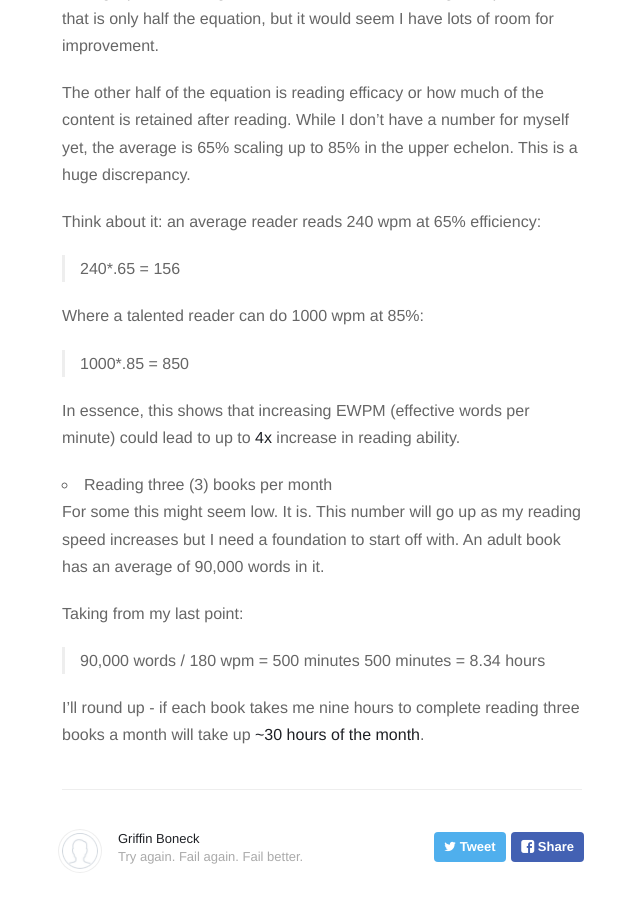
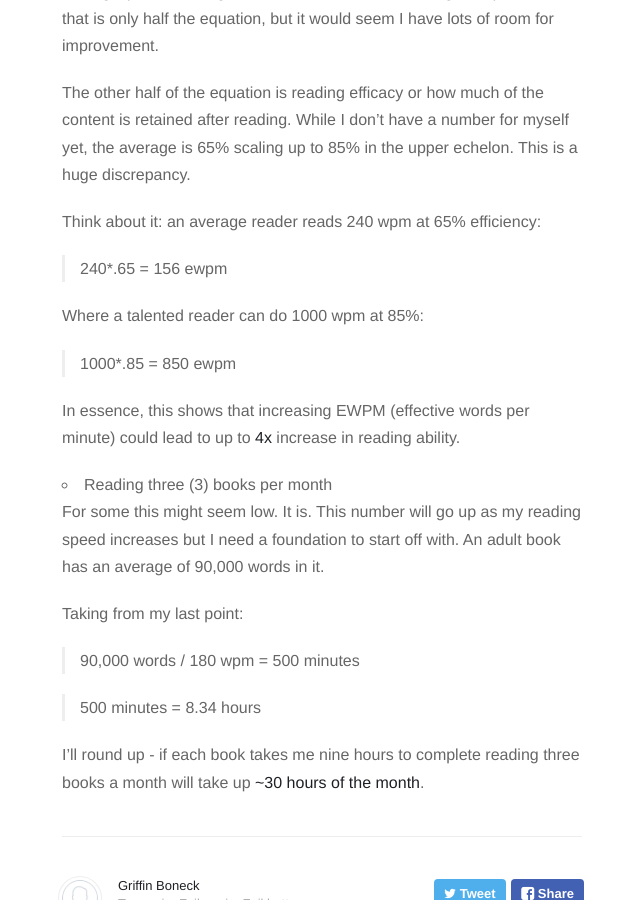
Before and after one commit to Gboneck/gboneck.github.io, a Jekyll site: the page built from _posts/2015-7-24-Day-Two-Goal-Orientation.markdown, in a window 1280 px wide and 900 px high, scrolled down 951 px. Shown: the whole window, without its empty margins (318-958 px from the left). Built offline with Jekyll 4.4.1, drawn with Linux system fonts in a browser that asks for light colours; nearby versions of some CDN libraries; Markdown is read by kramdown in place of the engine named in the settings.

Commit message:
Post 7/28/15

```diff
--- a/_posts/2015-7-24-Day-Two-Goal-Orientation.markdown
+++ b/_posts/2015-7-24-Day-Two-Goal-Orientation.markdown
@@ -18,10 +18,10 @@ I recently took two different reading speed tests ([1](http://www.readingsoft.co
 The other half of the equation is reading efficacy or how much of the content is retained after reading. While I don't have a number for myself yet, the average is 65% scaling up to 85% in the upper echelon. This is a huge discrepancy.
 
 Think about it: an average reader reads 240 wpm at 65% efficiency:
- >`240*.65 = 156`
+ >`240*.65 = 156 ewpm`
 
  Where a talented reader can do 1000 wpm at 85%:
- >`1000*.85 = 850`
+ >`1000*.85 = 850 ewpm`
 
  In essence, this shows that increasing EWPM (effective words per minute) could lead to up to **4x** increase in reading ability.
 
@@ -31,6 +31,7 @@ For some this might seem low. It is. This number will go up as my reading speed
 
 Taking from my last point:
 >`90,000 words / 180 wpm = 500 minutes`
+
 >`500 minutes = 8.34 hours`
 
 I'll round up - if each book takes me nine hours to complete reading three books a month will take up **~30 hours of the month**.
```
